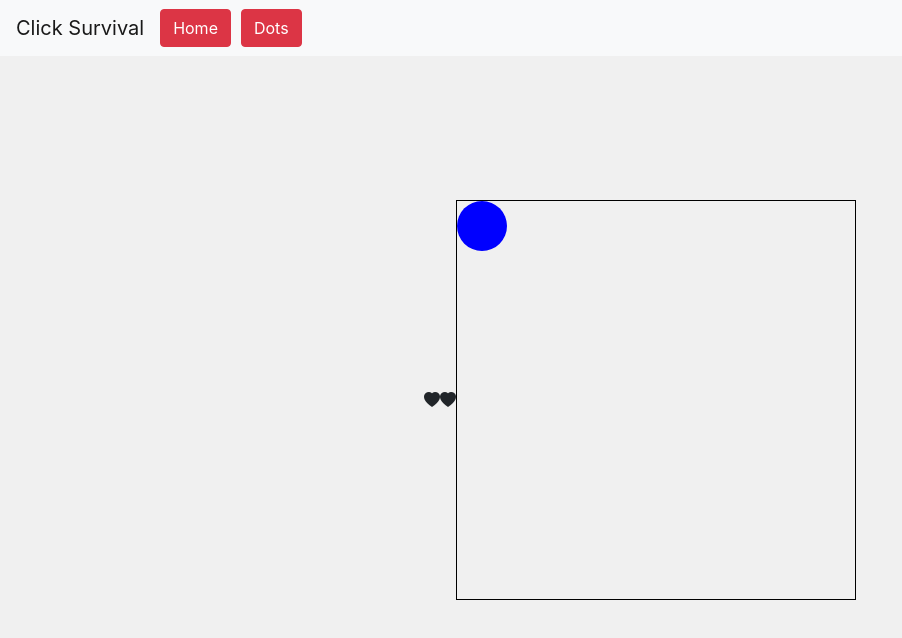
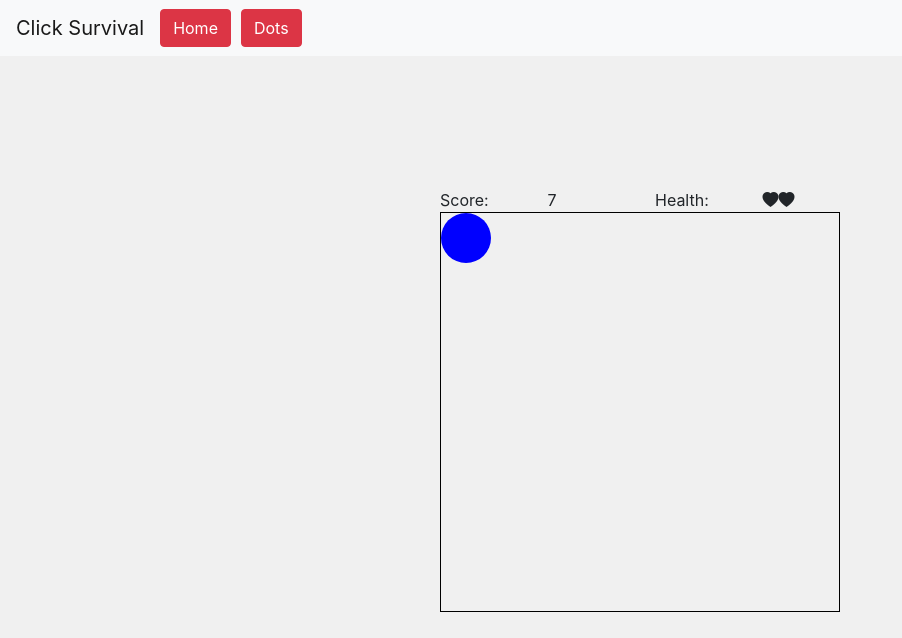
Before and after one commit to pawifla/JavascriptDots, a plain HTML site: page test.html in a window 1280 px wide. Both pictures are taken after a click on the element 664 px from the left and 400 px from the top of the page. Shown: the whole page, without its empty margins (0-902 px from the left). Drawn offline with nearby package versions, Linux system fonts and the light colour scheme.

Commit message:
adding score stop and different layout

```diff
--- a/test.html
+++ b/test.html
@@ -27,10 +27,18 @@
     </div>
   </nav>
   </div>
-  <div id="health">
+  <div>
+    <div class="row">
+  <div class="col">Score:</div>
+  <div class="col" id="timer">
   </div>
+  <div class="col">Health:</div>
+  <div class="col"  id="health">
+  </div>
+    </div>
   <div id="container">
     <div id="circle"></div>
+  </div>
   </div>
   <script src="test.js"></script>
 </body>
--- a/test.js
+++ b/test.js
@@ -11,6 +11,7 @@ const corners = [
 let livesRemaining = 3;
 let currentCorner = 0;
 let animationInProgress = false;
+const score = 0;
 
 
 let direction = '';
@@ -65,7 +66,6 @@ function animateCircle() {
                 default:
             }
         }
-        //4 corners
         //directions
         function moveCircleDown(position) {
             circle.style.top = (startPos.y + position) + "px";
@@ -124,8 +124,15 @@ function pickDirections(startPos) {
 
 function loseLife(){
     const healthContainer = document.getElementById('health');
-    console.log(healthContainer.getElementsByClassName('bi'));
-    healthContainer.removeChild(healthContainer.getElementsByClassName('bi')[0]);
+    let nextLife = healthContainer.getElementsByClassName('bi')[0];
+    console.log(typeof(nextLife));
+    if(typeof(nextLife) != 'object'){
+        console.log('game over');
+        console.log(seconds);
+        score = seconds;
+        return;
+    }
+    healthContainer.removeChild(nextLife);
 }
 
 function createLives(numOfLives){
@@ -145,6 +152,22 @@ for(numOfLives = 3; numOfLives > 0; numOfLives--){
 }
 
 //Start Timer
+function startTimer(stop) {
+  let seconds = 0; // Set the initial time in seconds
+  const timerElement = document.getElementById('timer');
+
+  // Display the initial time
+  timerElement.textContent = seconds;
+
+  // Start the timer interval
+  countdown = setInterval(function() {
+    seconds++; // Decrement the time
+    timerElement.textContent = seconds; // Update the displayed time
+
+  }, 1000); // Run the interval every 1000ms (1 second)
+}
+
+startTimer();
 
 // Move to the next corner on click
 container.addEventListener('click', loseLife);
```
